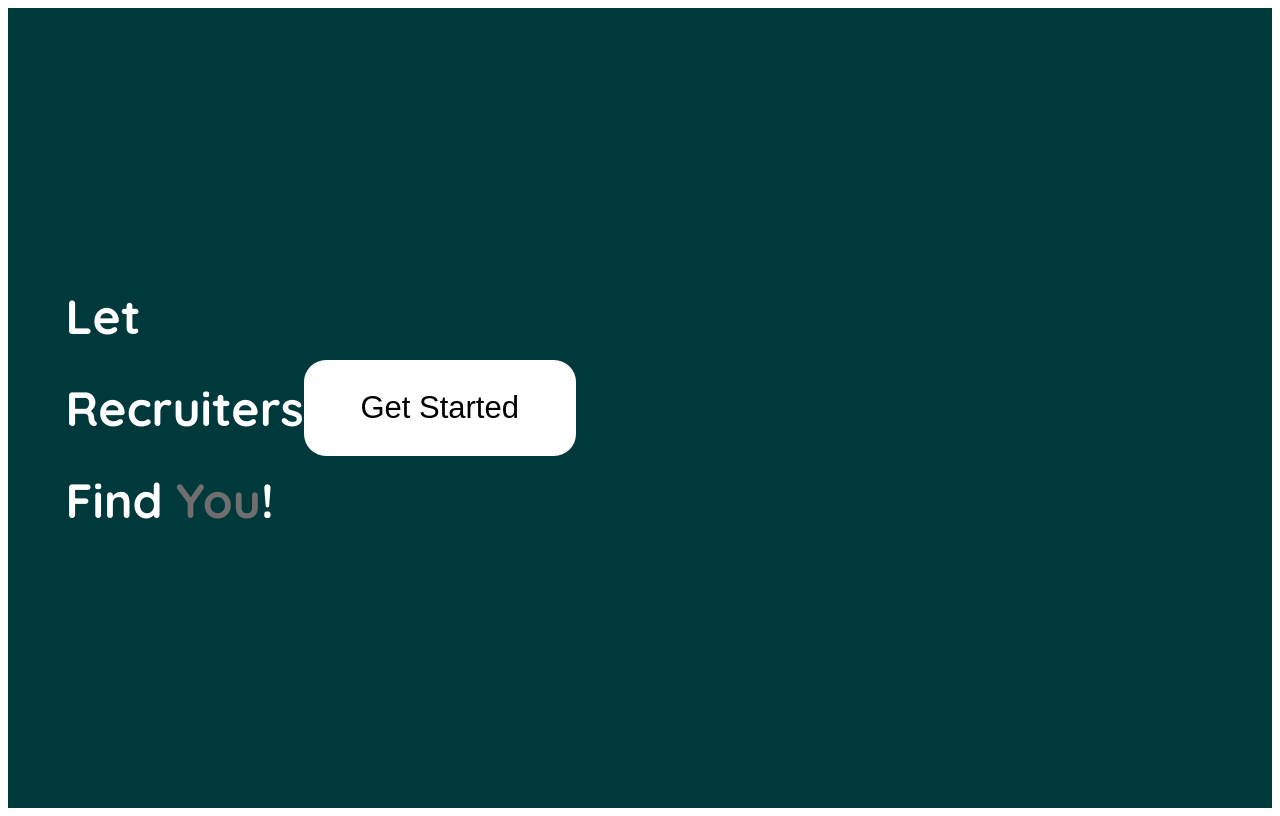
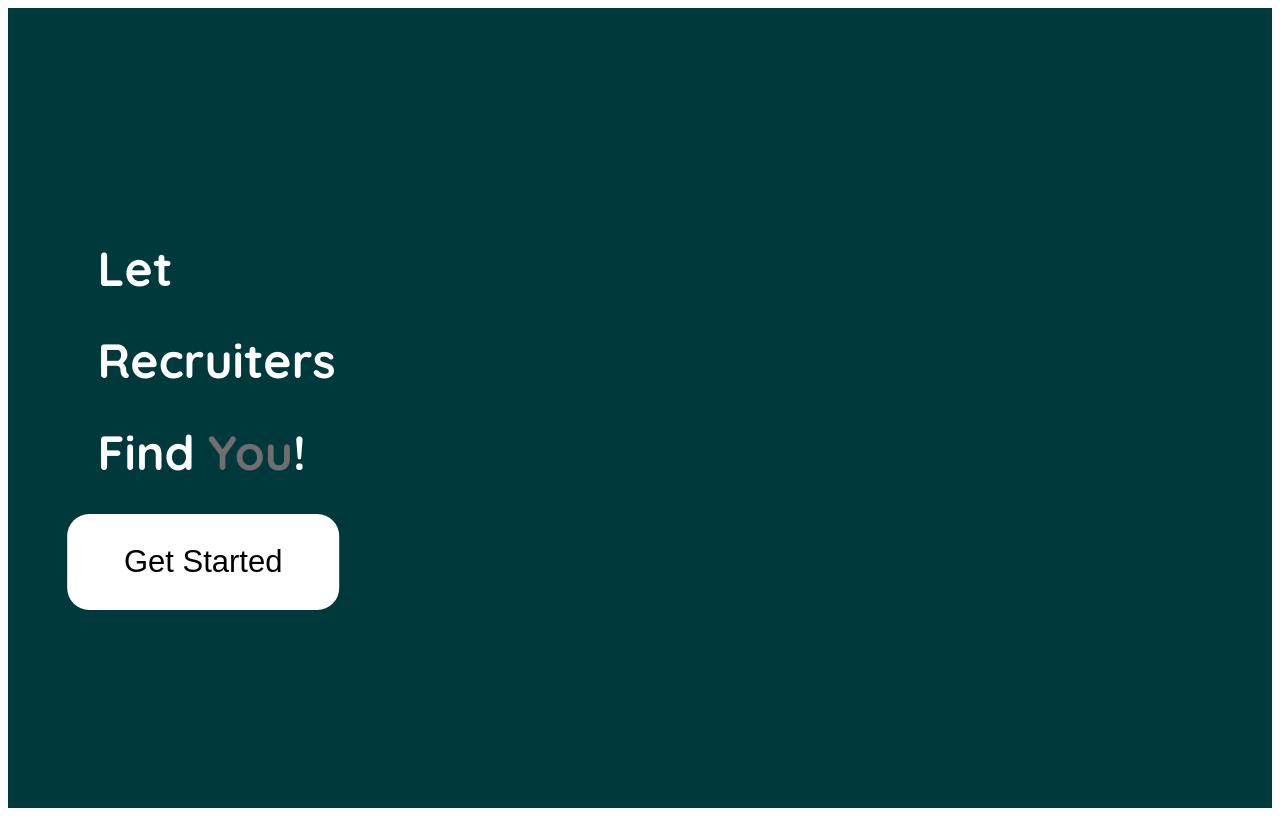
Before and after one commit to Niranjana123-art/CV-Frontend, a React (Create React App) app: page / in a window 1280 px wide. Built offline with nearby package versions, Linux system fonts and the light colour scheme; a web font is replaced by a local one.

Commit message:
Updated Landing.js

```diff
--- a/src/App.css
+++ b/src/App.css
@@ -0,0 +1,4 @@
+.App{
+    overflow: hidden;
+    min-height: 100vh;
+}
--- a/src/pages/Landing/Landing.css
+++ b/src/pages/Landing/Landing.css
@@ -1,14 +1,17 @@
 @import url('https://fonts.googleapis.com/css2?family=Quicksand:wght@700&family=Sevillana&display=swap');
-.Landing_container {
-    display: flex !important;
-    justify-content: left;
-    align-items: center;
+.landing__container {
+    display: flex;
+    /* align-items: center;  */
+    align-content: flex-start;
+    padding-left: 2rem;
+    justify-content: center;
     width: 100%;
     min-height: 100vh;
     background-color: #00393C;
     background-size: cover;
+    flex-direction: column;
 }
-.Landing_container h1{
+.landing__container h1{
     font-family: QuickSand;
     font-size: 3rem;
     color:white;
@@ -22,7 +25,7 @@
 .dim_header{
     color:#706E6E;
 }
-.Landing_button{
+.landing__button{
     border: none;
     background:  #ffffff;
     border-radius: 22px;
@@ -31,4 +34,5 @@
     width: 17rem;
     padding:0.75rem;
     font-size: 31px;
+    transform: translateX(10%);
 }
--- a/src/pages/Landing/Landing.js
+++ b/src/pages/Landing/Landing.js
@@ -4,13 +4,13 @@ import './Landing.css'
 
 const Landing = () => {
   return (
-    <div className='Landing_container'>
+    <div className='landing__container'>
       <div>
         <h1 >Let</h1>
         <h1 className='bold_header'>Recruiters </h1>
         <h1 className='bold_header'>Find <span className='dim_header'>You</span>!</h1>
       </div>
-      <button className='Landing_button'>
+      <button className='landing__button'>
         Get Started
       </button>
     </div>
```
